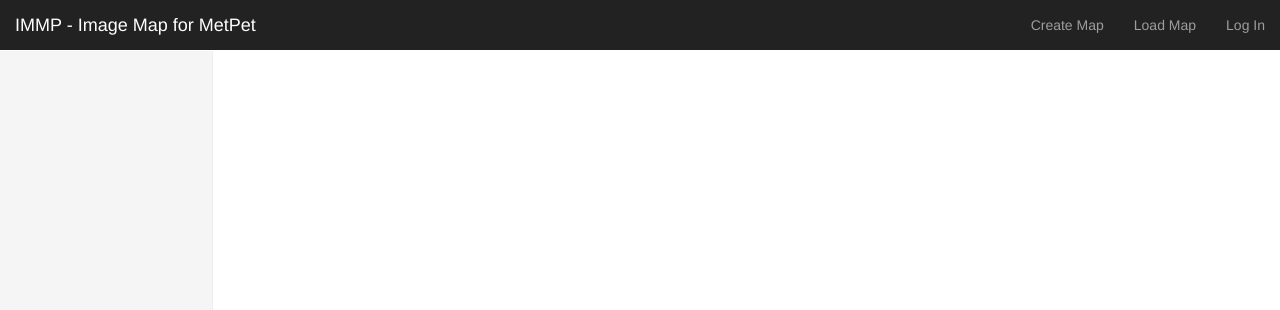
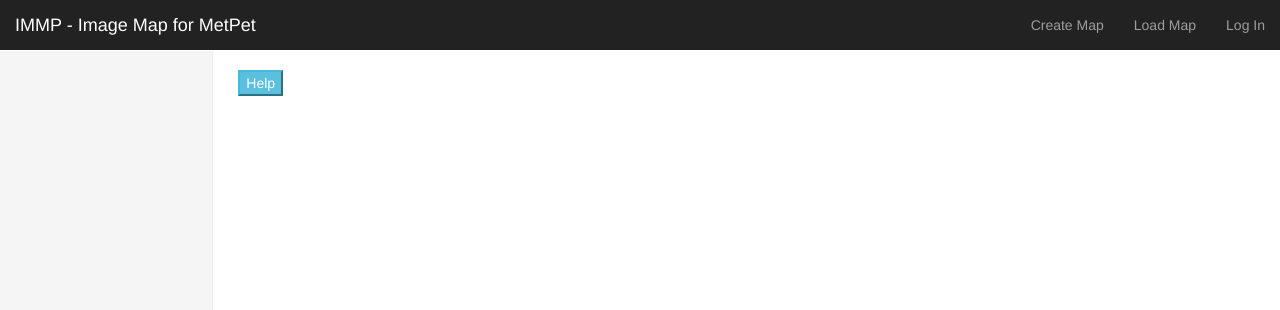
Before and after one commit to metpetdb/IMMP, a Flask app: template templates/map.html in a window 1280 px wide. Shown: the top 310 px of the page. Run offline with Flask 2, Linux system fonts and the light colour scheme; the template is opened without the code that fills it, so the values that code supplies are empty; some libraries are stand-ins or nearby versions.

Commit message:
added help button which triggers alert explaining how to tag

```diff
--- a/static/js/csv.js
+++ b/static/js/csv.js
@@ -145,7 +145,7 @@
 }
 
 /**
- * refactor to use $.fn.toggleClass
+ * refactor to use $.fn.toggleClass?
  */
 function grey_out(item, index){
     $('#result').find('#' + index).removeClass("unlinked");
--- a/static/js/main.js
+++ b/static/js/main.js
@@ -42,3 +42,7 @@
       });
 
 });
+
+document.getElementById("help").addEventListener("click",function(){
+    var  instr = alert("To add a tag, click anywhere on the image, then click the data row you wish to tag to that location. A red X will appear which allows you to delete tags you've created. Click 'Save' in the bottom right to save your tags once you've finished.")
+});
--- a/static/style.css
+++ b/static/style.css
@@ -161,6 +161,10 @@
   right: 10px;
 }
 
+#help {
+  float:left;
+}
+
 .csvstuff {
     position: fixed;
     top: 51px;
--- a/templates/map.html
+++ b/templates/map.html
@@ -17,6 +17,7 @@
             <img src=" {{ map.url }} " class="mapper" id="mapper" usemap="#mapper-map" onclick="createMapping(event, this)"/>
             <map name="mapper-map" class="mapper-map">
             </map>
+            <div id="help"><button class="btn-info">Help</button></div>
           </div>
         </div>
       </div>
```
